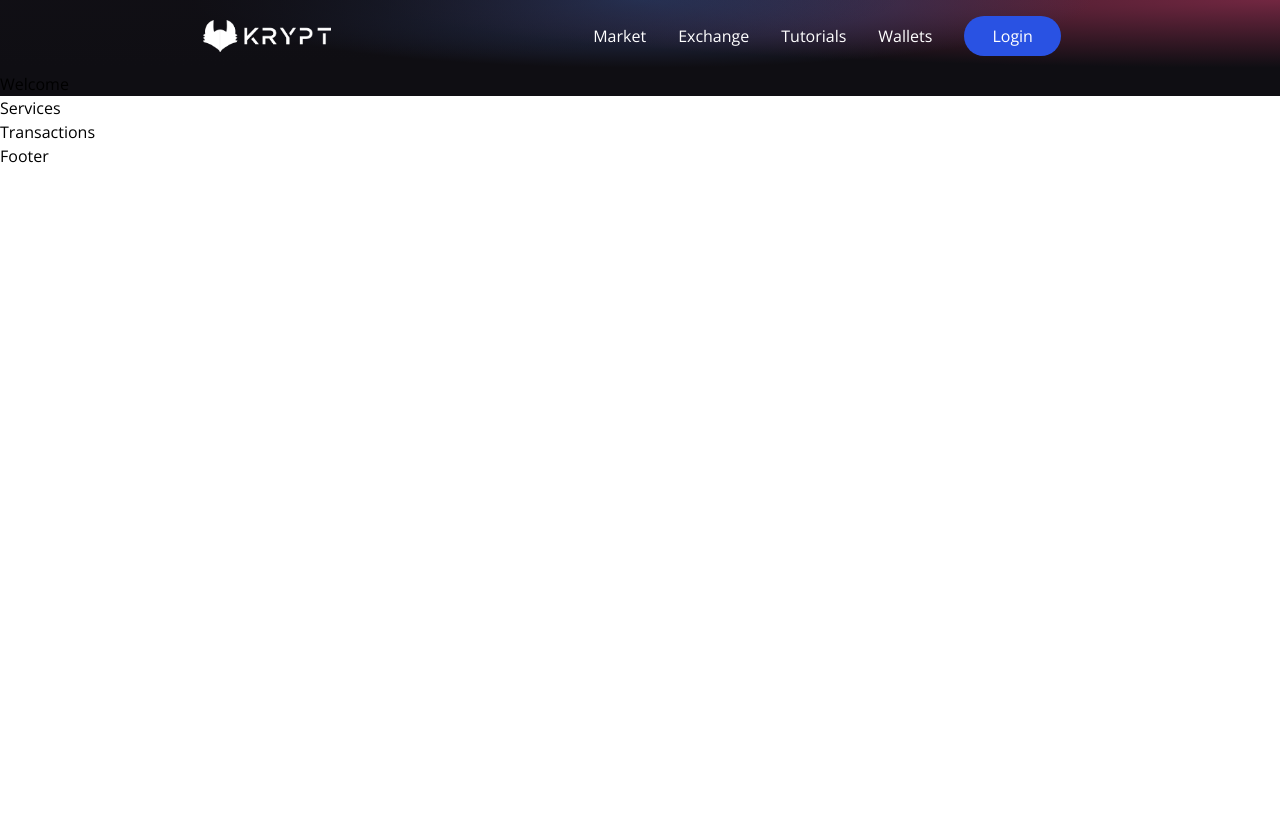
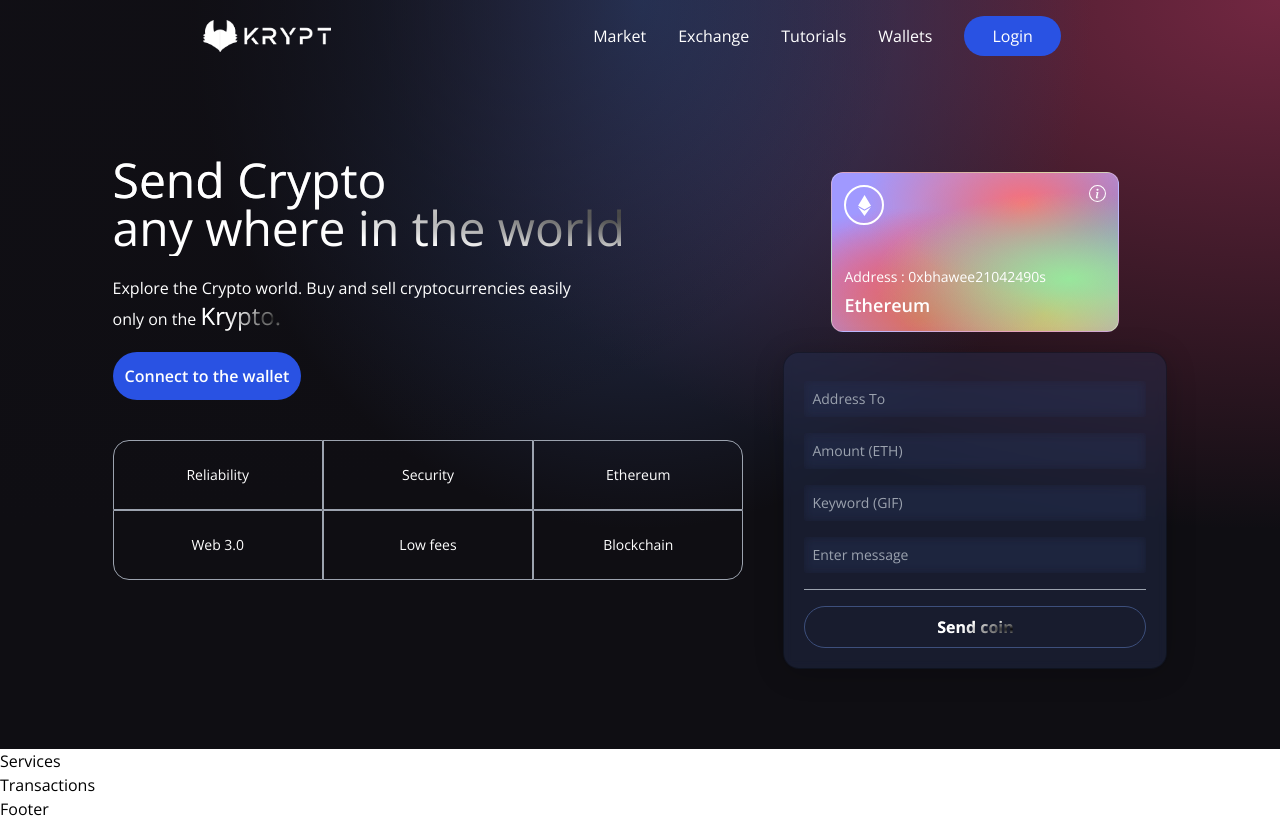
Before and after one commit to Thedineshk24/web-3.0-, a React (Vite) app in the folder client/: page / in a window 1280 px wide. Before the commit the page ends 800 px from the top, so only its background shows below. Built offline with nearby package versions, Linux system fonts and the light colour scheme.

Commit message:
added welcome component

```diff
--- a/client/src/components/Welcome.jsx
+++ b/client/src/components/Welcome.jsx
@@ -1,7 +1,115 @@
+import { AiFillPlayCircle } from "react-icons/ai";
+import { SiEthereum } from "react-icons/si";
+import { BsInfoCircle } from "react-icons/bs";
+
+import { Loader } from "../components/index";
+
+const commonStyles =
+  "min-h-[70px] sm:px-0 px-2 sm:min-w-[120px] flex justify-center items-center border-[0.5px] border-gray-400 text-sm font-light text-white";
+
+const Input = ({ placeholder, name, type, handleChange, value }) => (
+  <input
+    placeholder={placeholder}
+    type={type}
+    name={name}
+    step="0.0001"
+    value={value}
+    onChange={(e) => handleChange(e, name)}
+    className="my-2 w-full rounded-sm p-2 outline-none bg-transparent text-white border-none text-sm white-glassmorphism"
+  />
+);
 const Welcome = () => {
-    return (
-        <h1>Welcome</h1>
-    )
-}
+  const connectWallet = () => {};
+  const handleSubmit = () => {};
 
-export default Welcome
+  return (
+    <div className="flex w-full justify-center items-center">
+      <div className="flex md:flex-row flex-col items-start jsutify-between md:p-20 py-12 px-12">
+        <div className="flex-flex-1 justify-start flex-col md:mr-10">
+          <h1 className="text-3xl sm:text-5xl text-white text-gradient py-1">
+            Send Crypto <br /> any where in the world
+          </h1>
+          <p className="text-left mt-5 text-white font-light md:w-9/12 w-11/12 text-base">
+            Explore the Crypto world. Buy and sell cryptocurrencies easily only
+            on the <b className="text-gradient text-2xl">Krypto.</b>
+          </p>
+          <button
+            type="button"
+            onClick={connectWallet}
+            className="flex flex-row justify-center items-center my-5 bg-[#2952e3] p-3 rounded-full cursor-pointer hover:bg-[#2546bd] text-white text-base font-semibold"
+          >
+            Connect to the wallet
+          </button>
+          <div className="grid sm:grid-cols-3 grid-cols-2 w-full mt-10">
+            <div className={`rounded-tl-2xl ${commonStyles}`}>Reliability</div>
+            <div className={`${commonStyles}`}>Security</div>
+            <div className={`rounded-tr-2xl ${commonStyles}`}>Ethereum</div>
+            <div className={`rounded-bl-2xl ${commonStyles}`}>Web 3.0</div>
+            <div className={`${commonStyles}`}>Low fees</div>
+            <div className={`rounded-br-2xl ${commonStyles}`}>Blockchain</div>
+          </div>
+        </div>
+        <div className="flex flex-col flex-1 items-center justify-start w-full md:mt-0 mt-10">
+          <div className="p-3 justify-end items-start flex-col rounded-xl h-40 sm:w-72 w-full my-5 eth-card white-glassmorphism">
+            <div className="flex justify-between flex-col w-full h-full">
+              <div className="flex justify-between items-start">
+                <div className="w-10 h-10 rounded-full border-2 border-white flex justify-center items-center">
+                  <SiEthereum fontSize={21} color="#fff" />
+                </div>
+                <BsInfoCircle fontSize={17} color="#fff" />
+              </div>
+              <div>
+                <p className="text-white font-light text-sm">
+                  <b className="text-white">Address</b> : 0xbhawee21042490s
+                </p>
+                <p className="text-white font-semibold text-lg mt-1">
+                  Ethereum
+                </p>
+              </div>
+            </div>
+          </div>
+          <div className="p-5 sm:w-96 w-full flex flex-col justify-start items-center blue-glassmorphism">
+            <Input
+              placeholder="Address To"
+              name="addressTo"
+              type="text"
+              handleChange={() => {}}
+            />
+            <Input
+              placeholder="Amount (ETH)"
+              name="amount"
+              type="number"
+              handleChange={() => {}}
+            />
+            <Input
+              placeholder="Keyword (GIF)"
+              name="keyword"
+              type="text"
+              handleChange={() => {}}
+            />
+            <Input
+              placeholder="Enter message"
+              name="message"
+              type="text"
+              handleChange={() => {}}
+            />
+            <div className="h-[1px] w-full bg-gray-400 my-2" />
+            {false ? (
+              <Loader />
+            ) : (
+              <button
+                type="button"
+                onClick={handleSubmit}
+                className="w-full mt-2 border-[1px] p-2 border-[#3d4f7c] rounded-full cursor-pointer"
+              >
+                <b className="text-white text-gradient">Send coin</b>
+              </button>
+            )}
+          </div>
+        </div>
+      </div>
+    </div>
+  );
+};
+
+export default Welcome;
```
